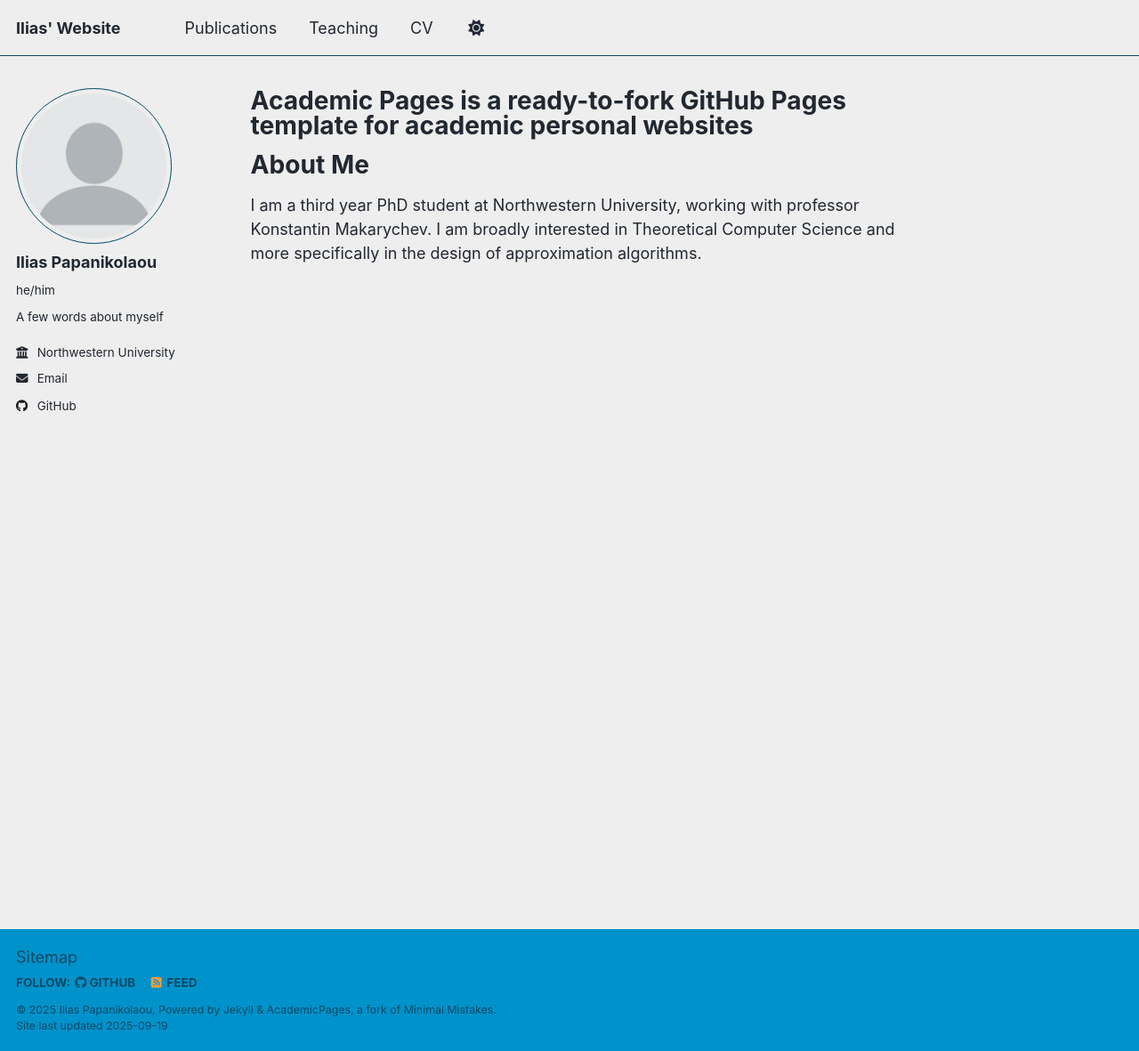
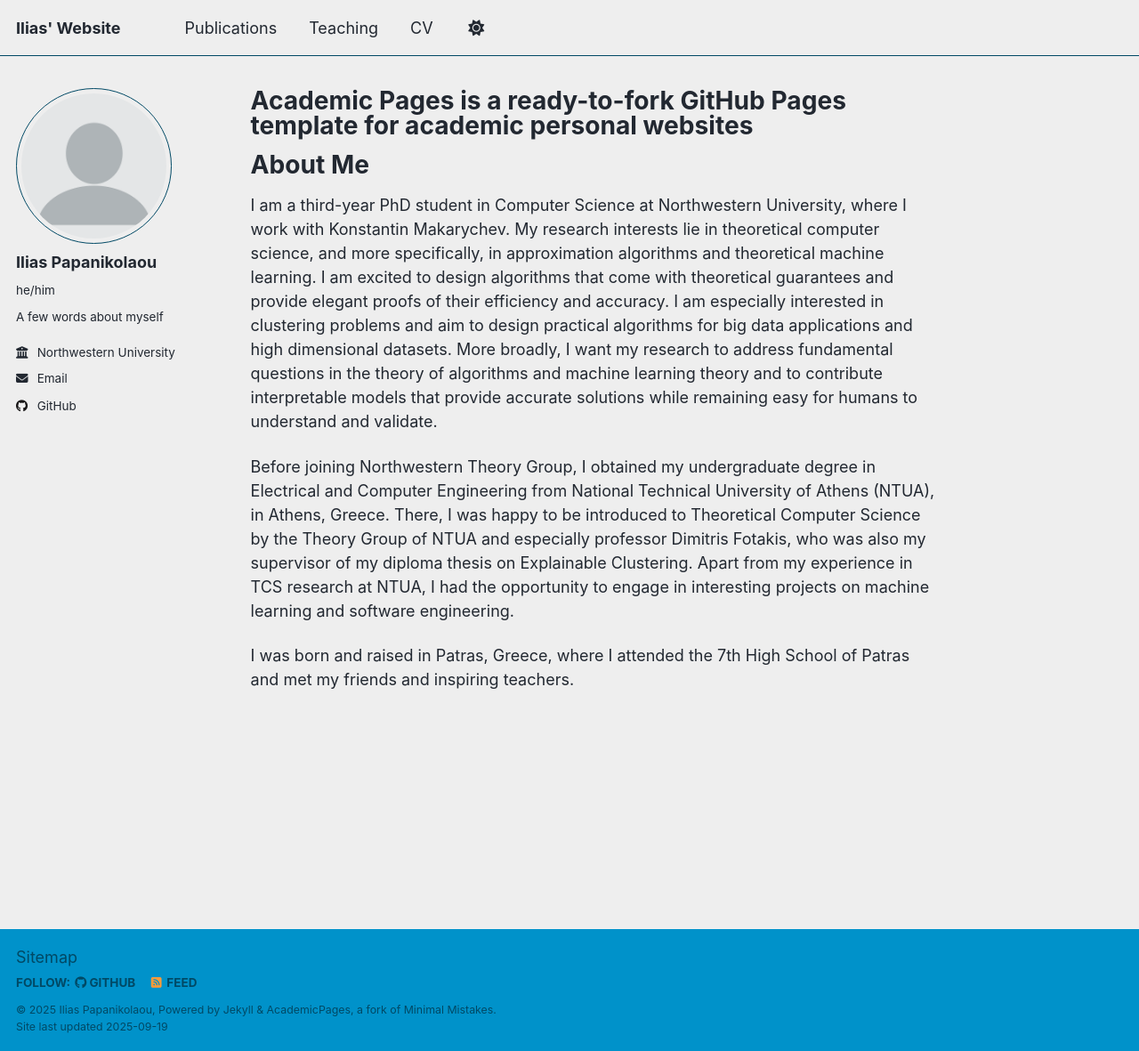
Before and after one commit to iliaspap/iliaspap.github.io, a Jekyll site: the page built from _pages/about.md, in a window 1280 px wide and 1181 px high. Shown: the whole window at 89% size. Built offline with Jekyll 4.4.1, drawn with Linux system fonts in a browser that asks for light colours; a script that is not in the unit is left out.

Commit message:
Update about.md

```diff
--- a/_pages/about.md
+++ b/_pages/about.md
@@ -9,4 +9,8 @@ redirect_from:
 
 About Me
 ======
-I am a third year PhD student at Northwestern University, working with professor Konstantin Makarychev. I am broadly interested in Theoretical Computer Science and more specifically in the design of approximation algorithms.
+I am a third-year PhD student in Computer Science at Northwestern University, where I work with Konstantin Makarychev. My research interests lie in theoretical computer science, and more specifically, in approximation algorithms and theoretical machine learning. I am excited to design algorithms that come with theoretical guarantees and provide elegant proofs of their efficiency and accuracy. I am especially interested in clustering problems and aim to design practical algorithms for big data applications and high dimensional datasets. More broadly, I want my research to address fundamental questions in the theory of algorithms and machine learning theory and to contribute interpretable models that provide accurate solutions while remaining easy for humans to understand and validate.
+
+Before joining Northwestern Theory Group, I obtained my undergraduate degree in Electrical and Computer Engineering from National Technical University of Athens (NTUA), in Athens, Greece. There, I was happy to be introduced to Theoretical Computer Science by the Theory Group of NTUA and especially professor Dimitris Fotakis, who was also my supervisor of my diploma thesis on Explainable Clustering. Apart from my experience in TCS research at NTUA, I had the opportunity to engage in interesting projects on machine learning and software engineering.
+
+I was born and raised in Patras, Greece, where I attended the 7th High School of Patras and met my friends and inspiring teachers.
```
